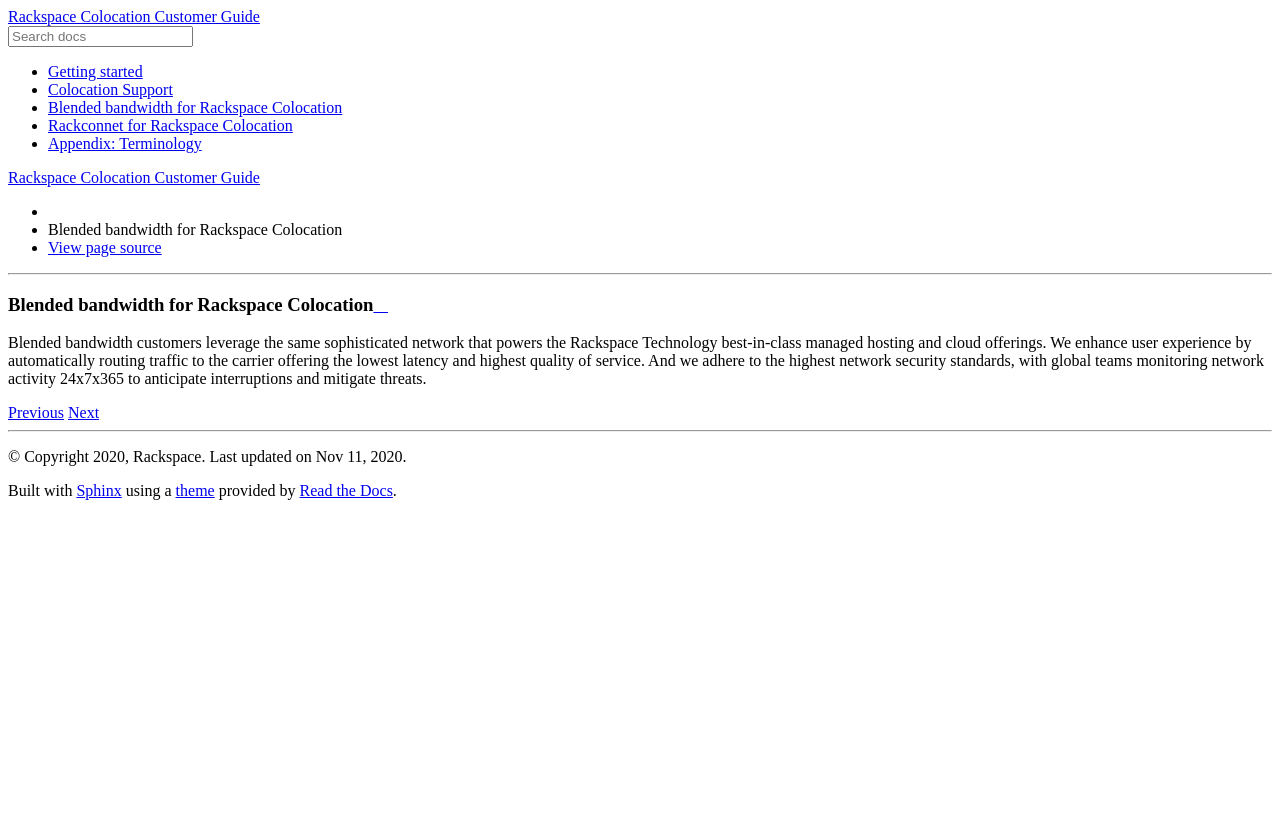
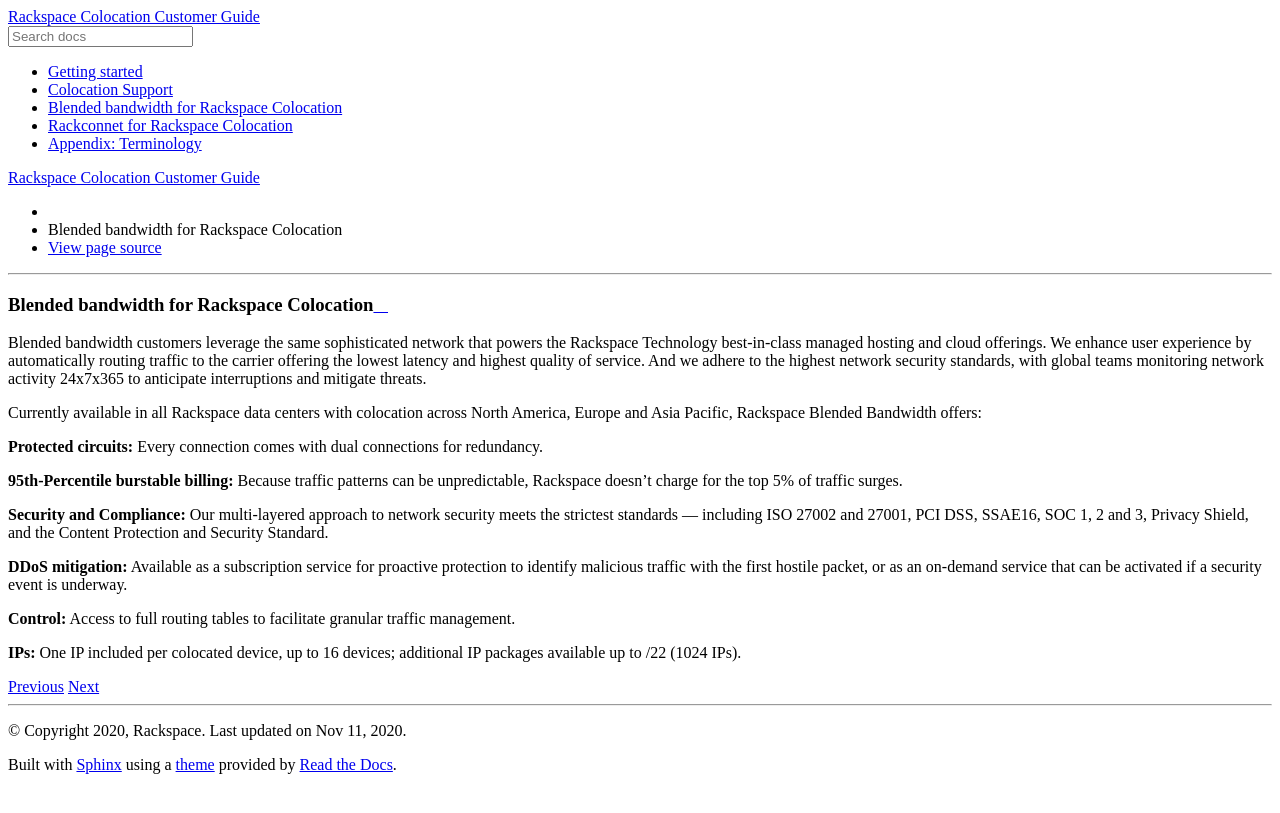
Before and after one commit to rackerlabs/docs-colocation-guide, a Sphinx documentation site: the page built from docs/blended-bandwidth/index.rst, in a window 1280 px wide. Shown: the top 813 px of the page. Built offline with Sphinx 7.4.7 and the Read the Docs theme 2.0.0, drawn with Linux system fonts in a browser that asks for light colours.

Commit message:
fixed link

```diff
--- a/docs/blended-bandwidth/index.rst
+++ b/docs/blended-bandwidth/index.rst
@@ -10,3 +10,27 @@
 the lowest latency and highest quality of service. And we adhere to the highest
 network security standards, with global teams monitoring network activity
 24x7x365 to anticipate interruptions and mitigate threats.
+
+Currently available in all Rackspace data centers with colocation across North
+America, Europe and Asia Pacific, Rackspace Blended Bandwidth offers:
+
+**Protected circuits:** Every connection comes with dual connections for
+redundancy.
+
+**95th-Percentile burstable billing:** Because traffic patterns can be
+unpredictable, Rackspace doesn’t charge for the top 5% of traffic surges.
+
+**Security and Compliance:** Our multi-layered approach to network security
+meets the strictest standards — including ISO 27002 and 27001, PCI DSS, SSAE16,
+SOC 1, 2 and 3, Privacy Shield, and the Content Protection and Security
+Standard.
+
+**DDoS mitigation:** Available as a subscription service for proactive
+protection to identify malicious traffic with the first hostile packet, or as an
+on-demand service that can be activated if a security event is underway.
+
+**Control:** Access to full routing tables to facilitate granular traffic
+management.
+
+**IPs:** One IP included per colocated device, up to 16 devices; additional IP
+packages available up to /22 (1024 IPs).
--- a/docs/index.rst
+++ b/docs/index.rst
@@ -21,7 +21,7 @@
 - :ref:`getting_started`
 - :ref:`colocation_support`
 - :ref:`about_blended_bandwidth`
-- :ref:`_about_rackconnect_global`
+- :ref:`about_rackconnect_global`
 - :ref:`appendix`
 
 ----
```
